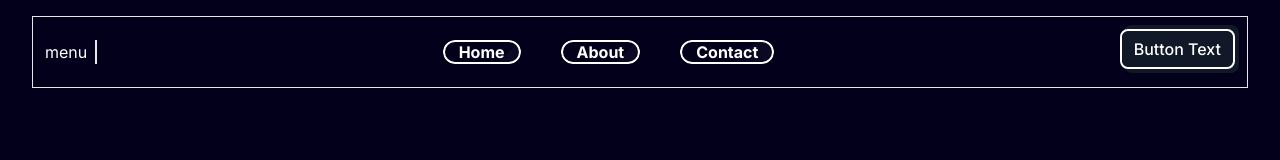
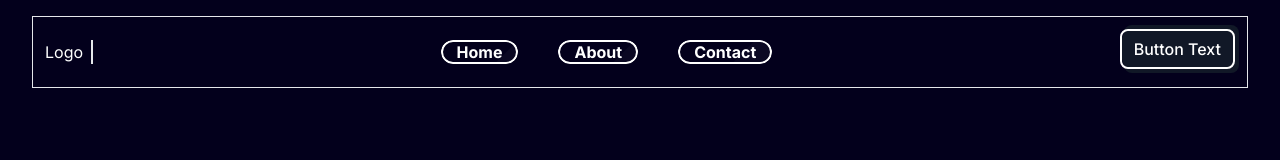
Before and after one commit to scienceoverse/scienceoverse, a Next.js app: page / in a window 1280 px wide. Shown: the top 160 px of the page. Built offline with nearby package versions, Linux system fonts and the light colour scheme.

Commit message:
changes in navbar

```diff
--- a/app/components/Navbar.tsx
+++ b/app/components/Navbar.tsx
@@ -19,7 +19,7 @@ const Navbar = () => {
   return (
     <div className="border border-gray-200 m-4 p-3 flex justify-between items-center">
       <div className="flex gap-2">
-        <h1 className="text-white">menu</h1>
+        <h1 className="text-white">Logo</h1>
         <div className="border bg-gray-800 w-[2px]" />
       </div>
       <div>
```
